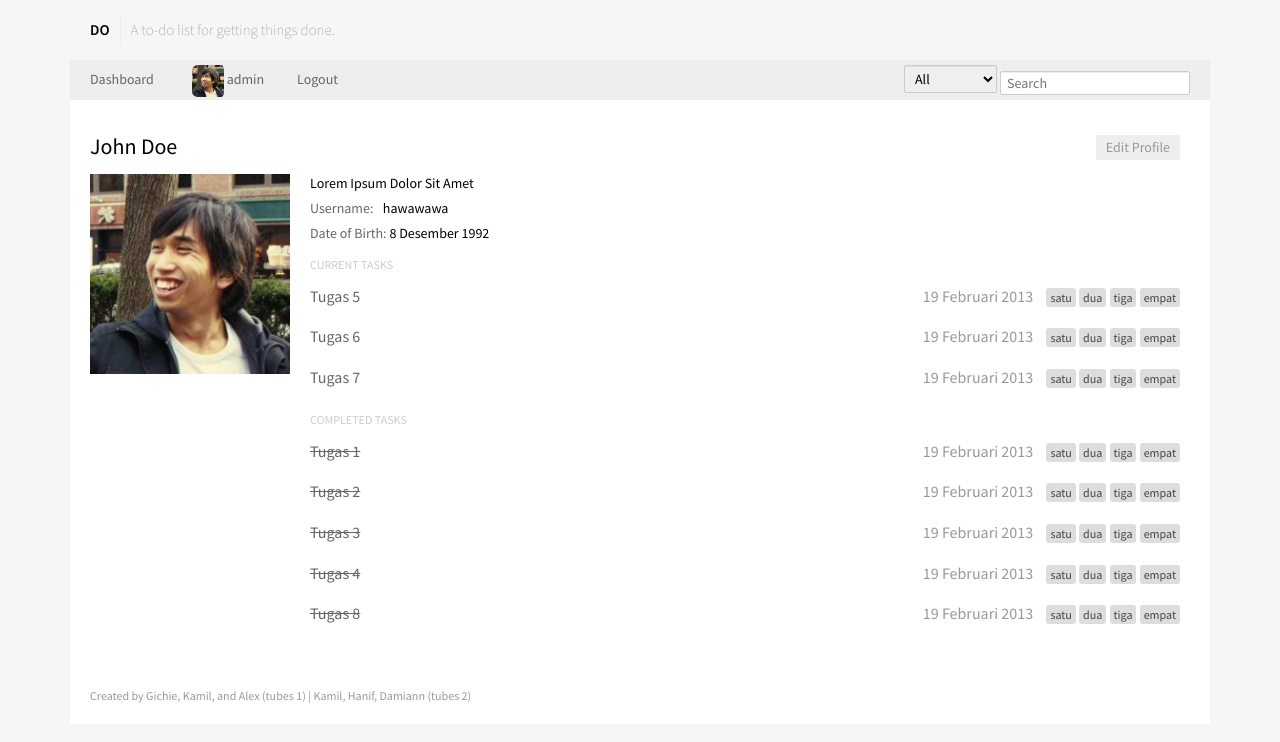
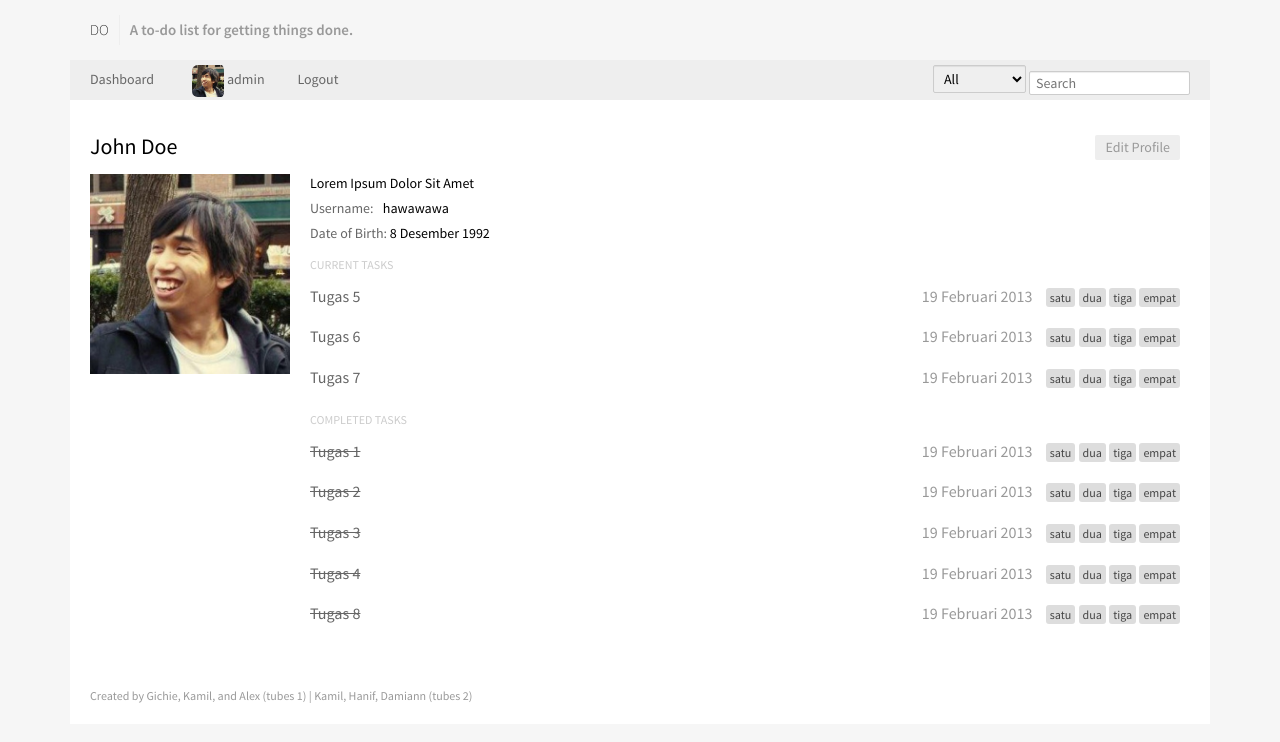
Before and after one commit to kamilersz/IF3038-2013-2, a PHP site: page /profile.php in a window 1280 px wide. Shown: the top 742 px of the page. Run offline with PHP 8.4, Linux system fonts and the light colour scheme; a user stored in the database is signed in; data comes from the database, SQL or seed files in the repository.

Commit message:
localized google font request

```diff
--- a/src/css/style.css
+++ b/src/css/style.css
@@ -1,5 +1,3 @@
-@import url(http://fonts.googleapis.com/css?family=Source+Sans+Pro:400,600,200);
-
 body {
 	margin: 0;
 	font-family: 'Source Sans Pro', sans-serif;
@@ -511,6 +509,7 @@ p.description .detail-label {
 .profile-image img {
 	max-width: 100%;
 }
+.imgComment,
 .imgProfileLink{
 	float: left;
 	max-width: 32px;
@@ -525,6 +524,26 @@ p.description .detail-label {
 }
 
 /** Responsive design **/
+/* Fonts */
+@font-face {
+  font-family: 'Source Sans Pro';
+  font-style: normal;
+  font-weight: 200;
+  src: local('Source Sans Pro ExtraLight'), local('SourceSansPro-ExtraLight'), url(../assets/SourceSansPro-ExtraLight.woff) format('woff');
+}
+@font-face {
+  font-family: 'Source Sans Pro';
+  font-style: normal;
+  font-weight: 400;
+  src: local('Source Sans Pro'), local('SourceSansPro-Regular'), url(../assets/SourceSansPro-Regular.woff) format('woff');
+}
+@font-face {
+  font-family: 'Source Sans Pro';
+  font-style: normal;
+  font-weight: 600;
+  src: local('Source Sans Pro Semibold'), local('SourceSansPro-Semibold'), url(../assets/SourceSansPro-Semibold.woff) format('woff');
+}
+
 
 /* Handhelds - smartphones */
 @media (max-width: 767px) {
```
Also changed, not shown: src/assets/SourceSansPro-ExtraLight.woff (added), src/assets/SourceSansPro-Regular.woff (added), src/assets/SourceSansPro-Semibold.woff (added).
